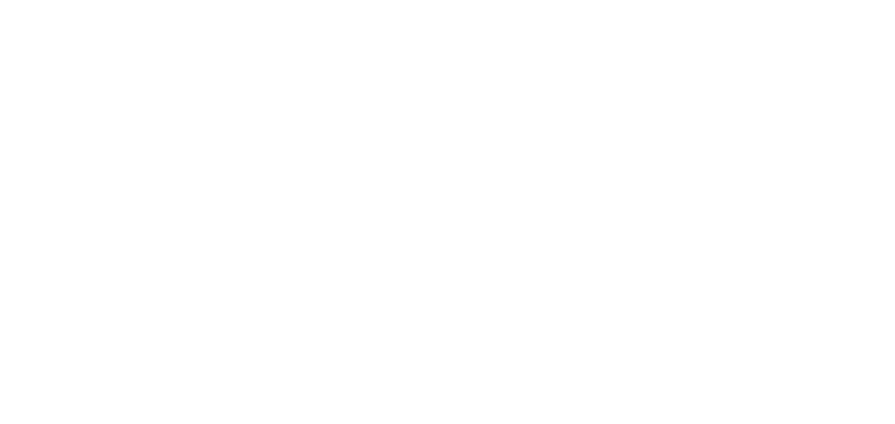
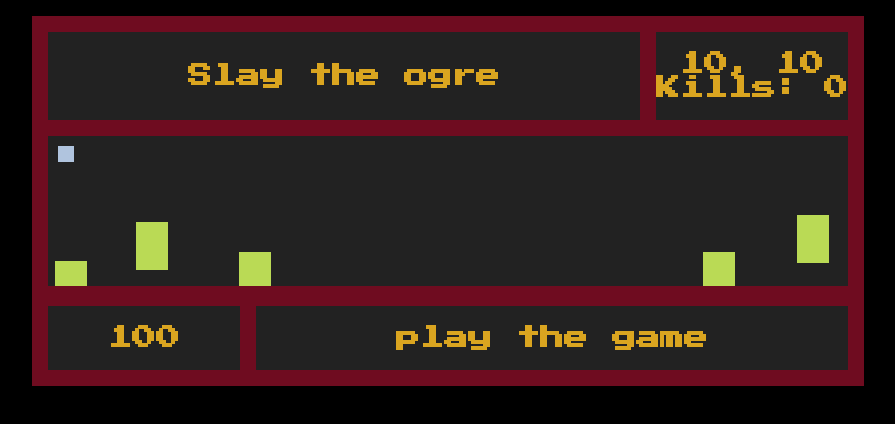
Before and after one commit to EfrainAD/Project-One-Servive-the-Zombies, a plain HTML site: page index.html in a window 1280 px wide. Shown: the whole page, without its empty margins (192-1087 px from the left). Drawn offline with Linux system fonts and the light colour scheme.

Commit message:
Set up the starting point to work with.

```diff
--- a/css/style.css
+++ b/css/style.css
@@ -0,0 +1,74 @@
+html,body {
+  margin: 0;
+  padding: 0;
+}
+
+body {
+  padding-top: 1em;
+  text-align: center;
+  background-color: black;
+  /* background-image: url('../img/dungeonhell.png'); */
+  background-size: cover;
+  background-repeat: space;
+}
+
+h1, h2 {
+  font-family: 'Press Start 2P', monospace;
+  /* font-family: monospace; */
+  color: goldenrod;
+}
+
+canvas {
+  /* background-image: url('../img/stone.png'); */
+  /* background-repeat: repeat; */
+  background-color: #222;
+  width: 100%;
+  height: 100;
+}
+
+#container {
+max-width: 50em;
+/* height: 70vh; */
+background-color: rgb(111, 12, 32);
+margin: 0 auto;
+padding: 1em;
+display: grid;
+grid-gap: 1em;
+grid-template-rows: .25fr .5fr .25fr;
+grid-template-columns: .25fr .5fr .25fr;
+grid-template-areas: "top-left top-left top-right"
+                      "game game game"
+                      "btm-left btm-right btm-right";
+}
+
+#top-left, #top-right, #btm-left, #btm-right {
+  display: flex;
+  justify-content: center;
+  align-items: center;
+  background-color: #222;
+}
+
+#top-left {
+  grid-area: top-left;
+}
+
+#top-right {
+  grid-area: top-right;
+  /* background-color: #222; */
+  /* background-image: url('../img/funky-lines.png'); */
+}
+
+main {
+  grid-area: game;
+}
+
+
+#btm-left {
+  grid-area: btm-left;
+  /* background-color: #222; */
+}
+
+#btm-right {
+  grid-area: btm-right;
+  /* background-color: #222; */
+}
--- a/index.html
+++ b/index.html
@@ -1,15 +1,23 @@
 <!DOCTYPE html>
-<html>
-    <head>
-        <meta charset="utf-8">
-        <meta http-equiv="X-UA-Compatible" content="IE=edge">
-        <title></title>
-        <meta name="description" content="">
-        <meta name="viewport" content="width=device-width, initial-scale=1">
-        <link rel="stylesheet" href="css/style.css">
-    </head>
-    <body>
-
-        <script src="js/app.js" async defer></script>
-    </body>
+<html lang="en">
+<head>
+  <meta charset="UTF-8">
+  <meta name="viewport" content="width=device-width, initial-scale=1.0">
+  <meta http-equiv="X-UA-Compatible" content="ie=edge">
+  <title>Canvas Crawler</title>
+  <link href="https://fonts.googleapis.com/css?family=Press+Start+2P" rel="stylesheet">
+  <link rel="stylesheet" href="css/style.css">
+</head>
+<body>
+  <div id="container">
+    <aside id="top-left"><h2>Slay the ogre</h2></aside>
+    <aside id="top-right"><h2 id="movement"></h2></aside>
+    <main>
+        <canvas id="canvas"><!-- play it, a game --></canvas>
+    </main>
+    <aside id="btm-left"><h2>100</h2></aside>
+    <aside id="btm-right"><h2 id="status">play the game</h2></aside>
+  </div>
+  <script src="js/app.js"></script>
+</body>
 </html>
--- a/js/app.js
+++ b/js/app.js
@@ -0,0 +1,105 @@
+const game = document.getElementById('canvas')
+const messageBoard = document.getElementById('movement')
+let killCount = 0
+const playerSpeed = 8
+
+// we also need to define our game context
+const ctx = game.getContext('2d')
+
+// so, we have a variable height and width on our canvas, so we need to get that height and width as a reference point so we can do stuff with it later.
+game.setAttribute('width', getComputedStyle(game)['width'])
+game.setAttribute('height', getComputedStyle(game)['height'])
+
+console.log('this is the canvas width', game.width)
+console.log('this is the canvas height', game.height)
+
+// Objects are made of properties(K:v pairs) and methods(functions)
+class Crawler {
+    constructor(x, y, color, width, height) {
+        this.x = x,
+        this.y = y,
+        this.color = color,
+        this.width = width,
+        this.height = height,
+
+        this.alive = true,
+        //methods
+        this.render = function () {
+            ctx.fillStyle = this.color
+            ctx.fillRect(this.x, this.y, this.width, this.height)
+        }
+    }
+}
+//Make players on the board.
+let player = new Crawler(10, 10, 'lightsteelblue', 16, 16)
+let ogre = []
+for (let i = 0; i < 5; i++){
+    ogre.push(new Crawler(Math.floor(Math.random()*game.width), Math.floor(Math.random()*game.height), '#bada55', 32, 48))
+}
+
+// MAIN FUNCTION \\
+const gameLoop = () => {
+
+    ctx.clearRect(0, 0, game.width, game.height)
+
+    messageBoard.textContent = player.x + ', ' + player.y + "\nKills: " + killCount
+
+    detectHit()
+
+    if (player.alive === true) {
+        player.render()
+    }
+
+    ogre.forEach(ogre => {
+        if (ogre.alive === true) {
+            ogre.render()
+        }
+    })
+}
+
+
+// we're going to do this, when the content loads
+document.addEventListener('DOMContentLoaded', function () {
+    // in here, we need to have our movement handler
+    document.addEventListener('keydown', movementHandler)
+    // we also need our game loop running at an interval
+    setInterval(gameLoop, 60)
+})
+
+// this function is going to be how we move our players around
+const movementHandler = (e) => {
+    // w = 87, a = 65, s = 83, d = 68
+    // up=38, down=40, left=37, right=39
+    switch (e.keyCode) {
+        case (87):
+            // this moves player up
+            player.y -= playerSpeed
+            // we also need to break the case
+            break
+        case (65):
+            // this moves the player left
+            player.x -= playerSpeed
+            break
+        case (83):
+            // this will move the player down
+            player.y += playerSpeed
+            break
+        case (68):
+            // this moves the player to the right
+            player.x += playerSpeed
+            break
+    }
+
+}
+const detectHit = () => {
+    ogre.forEach(ogre => {
+        if (player.x < ogre.x + ogre.width
+            && player.x + player.width > ogre.x
+            && player.y < ogre.y + ogre.height
+            && player.y + player.height > ogre.y) {
+                ogre.alive = false
+                //killCount++
+                // document.getElementById('status').textContent = 'You Win!'
+            }
+    })
+}
```
